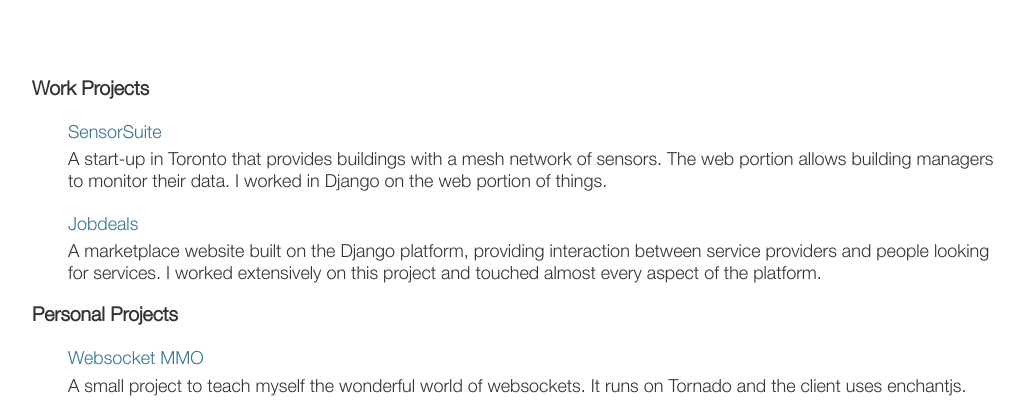
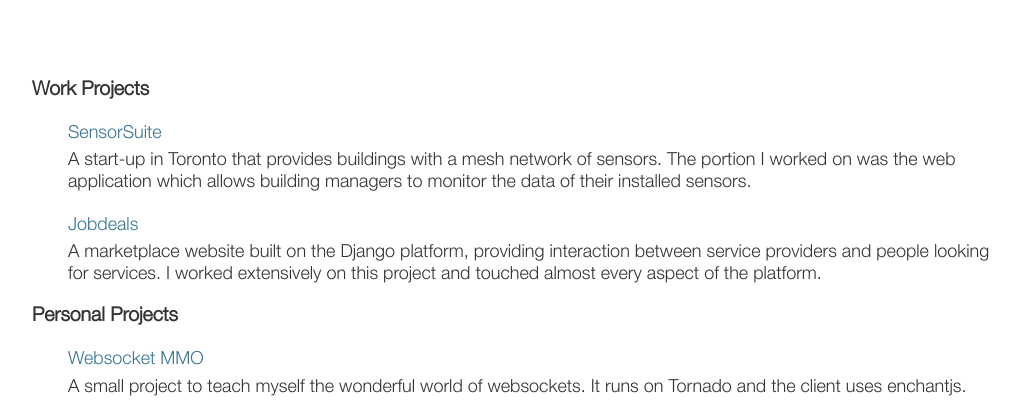
Before and after one commit to miazbikowski/molten, a Django app: page /projects/ in a window 1280 px wide. Shown: the part 50-450 px from the top of the page, without its empty margins (118-1142 px from the left). Run offline with Django 3.2, Linux system fonts and the light colour scheme; some libraries are stand-ins or nearby versions.

Commit message:
Changed a bit of text

```diff
--- a/molten/core/templates/projects.html
+++ b/molten/core/templates/projects.html
@@ -7,7 +7,7 @@
   	<li>
       <div><a href="http://www.sensorsuite.com">SensorSuite</a></div>
       <p class="project-desc">
-        A start-up in Toronto that provides buildings with a mesh network of sensors. The web portion allows building managers to monitor their data. I worked in Django on the web portion of things.
+        A start-up in Toronto that provides buildings with a mesh network of sensors. The portion I worked on was the web application which allows building managers to monitor the data of their installed sensors.
       </p>
     </li>
     <li>
```
